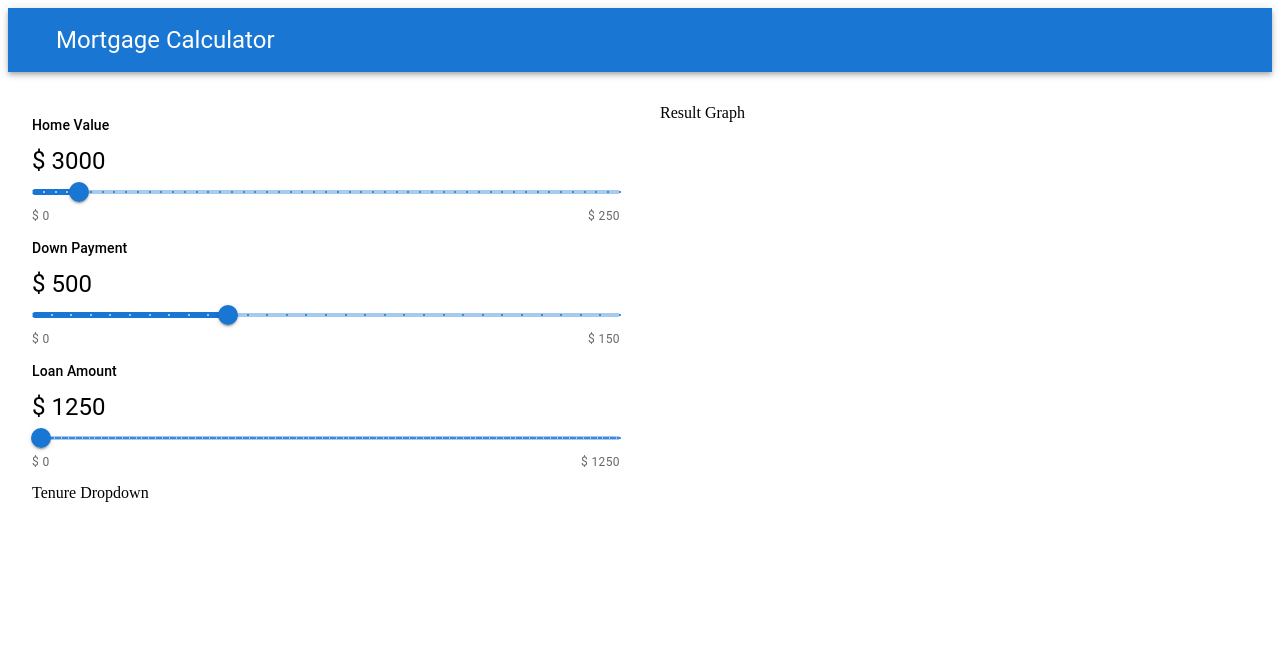
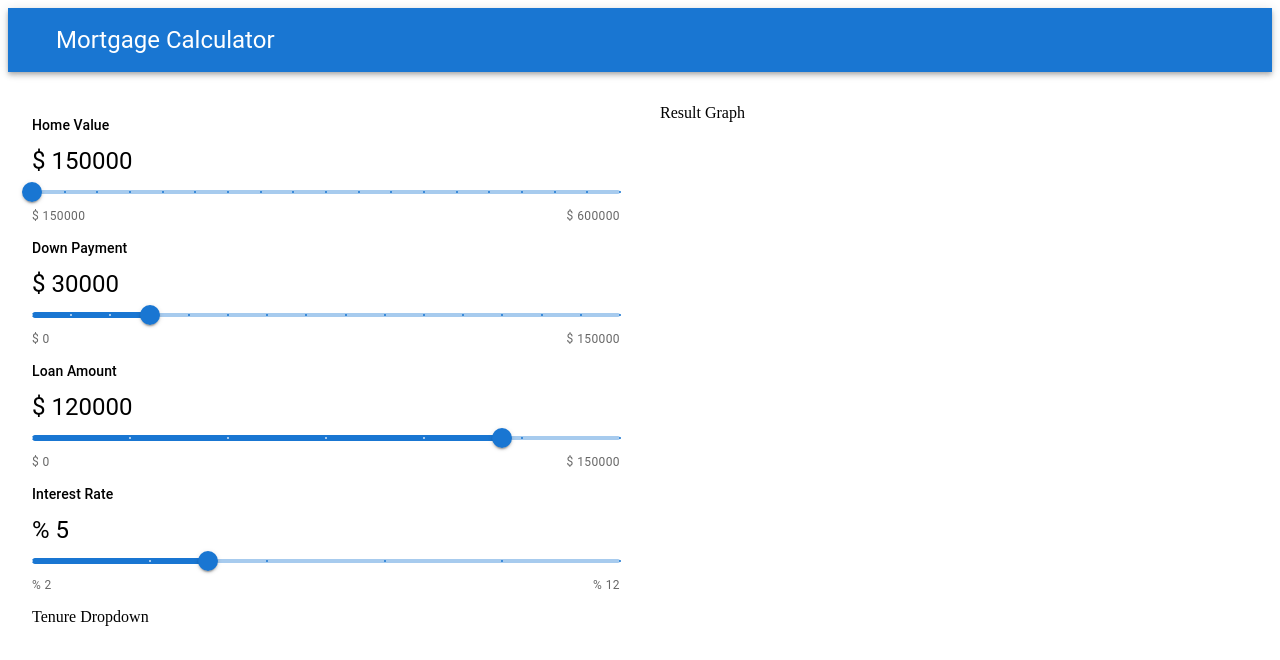
Before and after one commit to tabbytoney/MortgageCalculator.React, a React (Create React App) app: page / in a window 1280 px wide. Shown: the top 660 px of the page. Built offline with nearby package versions, Linux system fonts and the light colour scheme; the HTML template or start-up script is replaced by a standard one.

Commit message:
Added state, max and min, calculations for slider numbers

```diff
--- a/src/App.js
+++ b/src/App.js
@@ -4,15 +4,35 @@
 import SliderSelect from './components/SliderSelect';
 import TenureDropdown from './components/TenureDropdown';
 import { Grid } from '@mui/material';
+import { useState } from 'react';
 
 function App() {
+  // const [homeValue, setHomeValue] = useState(0);
+  // const [downPayment, setDownPayment] = useState(0);
+  // const [loanAmount, setLoanAmount] = useState(0);
+  // const [tenure, setTenure] = useState(0);
+  // const [interestRate, setInterestRate] = useState(0);
+  // const [monthlyPayment, setMonthlyPayment] = useState(0);
+  // const [totalPayment, setTotalPayment] = useState(0);
+  // const [totalInterest, setTotalInterest] = useState(0);
+
+  // TODO: add monthly payment, total payment, total interest
+
+  const [data, setData] = useState({
+    homeValue: 150000,
+    downPayment: 150000 * 0.2,
+    loanAmount: 150000 * 0.8,
+    tenure: 30,
+    interestRate: 5,
+  });
+
   return (
     <div className='App'>
       <Navbar />
       <Container maxWidth='xl' sx={{ mt: 4 }}>
         <Grid container spacing={5}>
           <Grid item xs={12} md={6}>
-            <SliderSelect />
+            <SliderSelect data={data} setData={setData} />
             <TenureDropdown />
           </Grid>
           <Grid item xs={12} md={6}>
--- a/src/components/SliderSelect.js
+++ b/src/components/SliderSelect.js
@@ -1,38 +1,70 @@
 import React from 'react';
 import { SliderComponent } from './reused/SliderComponent';
 
-const SliderSelect = () => {
+const SliderSelect = ({ data, setData }) => {
+  const bankLimit = 600000;
   return (
     <>
+      {/* Add regex for commas in dollar amounts */}
       <SliderComponent
         label='Home Value'
-        min={0}
-        max={250}
-        defaultValue={20}
-        step={5}
-        onChange={(e, value) => console.log(value)}
+        min={150000}
+        max={bankLimit}
+        defaultValue={data.homeValue}
+        value={data.homeValue}
+        step={25000}
+        onChange={(e, value) =>
+          setData({
+            ...data,
+            downPayment: value * 0.2,
+            loanAmount: value * 0.8,
+            homeValue: value,
+          })
+        }
         unit='$'
-        amount={3000}
+        amount={data.homeValue}
       />
       <SliderComponent
         label='Down Payment'
         min={0}
-        max={150}
-        defaultValue={50}
-        step={5}
-        onChange={(e, value) => console.log(value)}
+        max={data.homeValue}
+        defaultValue={data.downPayment}
+        step={10000}
+        onChange={(e, value) =>
+          setData({
+            ...data,
+            loanAmount: data.homeValue - value,
+            downPayment: value,
+          })
+        }
         unit='$'
-        amount={500}
+        amount={data.downPayment}
       />
       <SliderComponent
         label='Loan Amount'
         min={0}
-        max={1250}
-        defaultValue={20}
-        step={5}
-        onChange={(e, value) => console.log(value)}
+        max={data.homeValue}
+        defaultValue={data.loanAmount}
+        step={25000}
+        onChange={(e, value) =>
+          setData({
+            ...data,
+            downPayment: data.homeValue - value,
+            loanAmount: value,
+          })
+        }
         unit='$'
-        amount={1250}
+        amount={data.loanAmount}
+      />
+      <SliderComponent
+        label='Interest Rate'
+        min={2}
+        max={12}
+        defaultValue={data.interestRate}
+        step={2}
+        onChange={(e, value) => setData({ ...data, interestRate: value })}
+        unit='%'
+        amount={data.interestRate}
       />
     </>
   );
```
